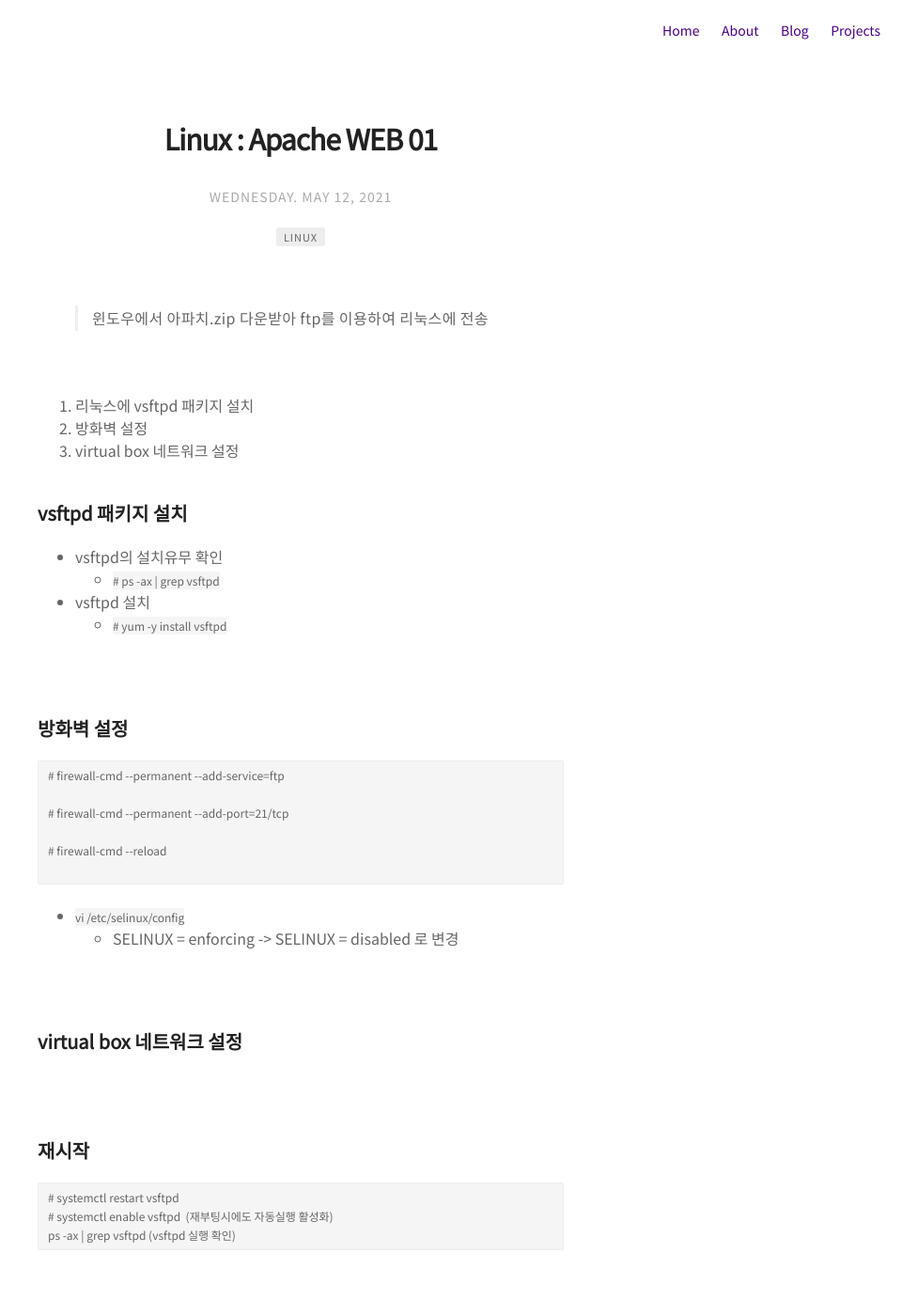
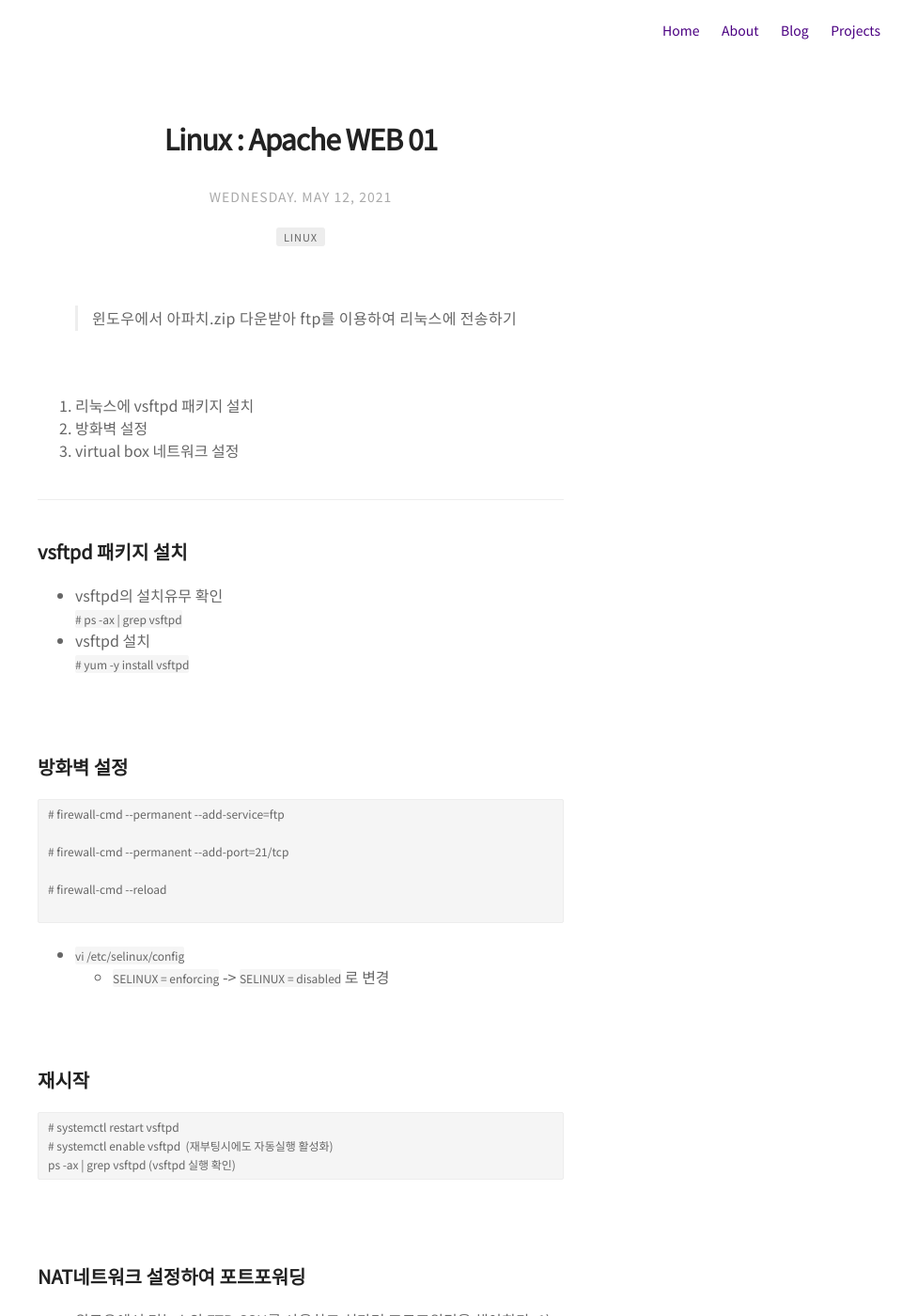
Before and after one commit to nidoos/nidoos.github.io, a Jekyll site: the page built from _posts/2021-05-12-linux(APACHE WEB).md, in a window 1280 px wide and 1400 px high. Shown: the whole window at 94% size, without its empty margins (320-1280 px from the left). Built offline with Jekyll 4.4.1, drawn with Linux system fonts in a browser that asks for light colours; comment, search, counter and statistics services are not loaded.

Commit message:
apache web 01

````diff
--- a/_posts/2021-05-12-linux(APACHE WEB).md
+++ b/_posts/2021-05-12-linux(APACHE WEB).md
@@ -10,18 +10,20 @@ author: nidoos
 description: "Linux study"
 ---
 
->윈도우에서 아파치.zip 다운받아 ftp를 이용하여 리눅스에 전송
+>윈도우에서 아파치.zip 다운받아 ftp를 이용하여 리눅스에 전송하기
 
 <br>
-1. 리눅스에 vsftpd 패키지 설치
-2. 방화벽 설정
+1. 리눅스에 vsftpd 패키지 설치 <br>
+2. 방화벽 설정 <br>
 3. virtual box 네트워크 설정
 
+---
+
 ### vsftpd 패키지 설치
-- vsftpd의 설치유무 확인
-  -  `# ps -ax | grep vsftpd`
-- vsftpd 설치
-  - `# yum -y install vsftpd`
+- vsftpd의 설치유무 확인<br>
+    `# ps -ax | grep vsftpd` <br>
+- vsftpd 설치<br>
+   `# yum -y install vsftpd`
 
 <br>
 
@@ -37,11 +39,7 @@ description: "Linux study"
 ```
 
 - `vi /etc/selinux/config`
-  - SELINUX = enforcing -> SELINUX = disabled 로 변경
-
-<br>
-
-### virtual box 네트워크 설정
+  - `SELINUX = enforcing` -> `SELINUX = disabled` 로 변경
 
 <br>
 
````
